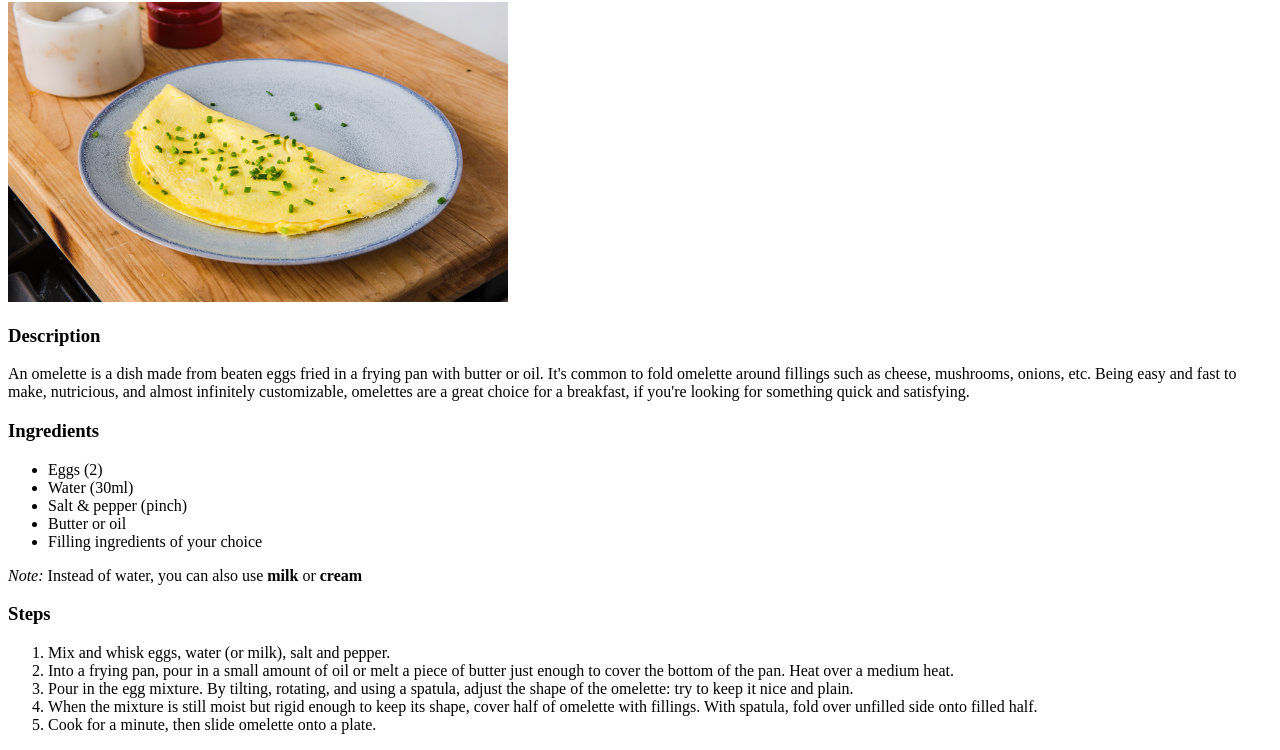
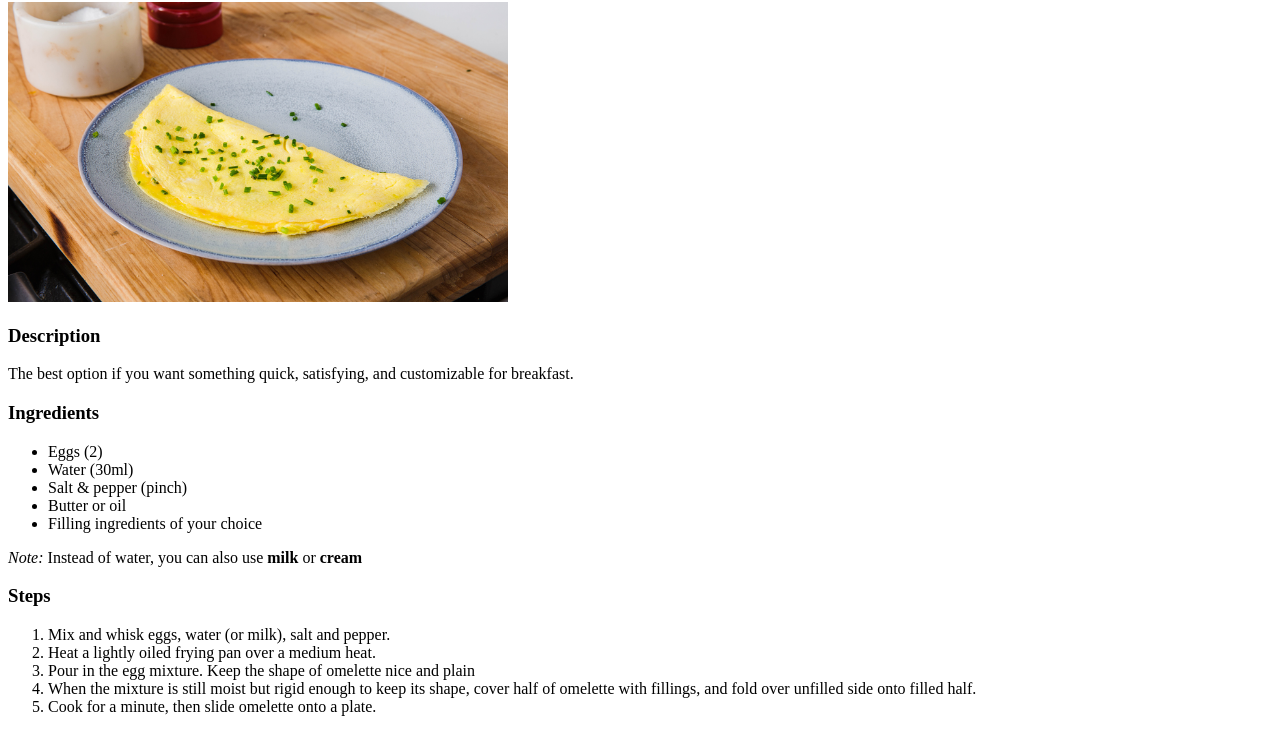
Before and after one commit to mercuri101/odin-recipes, a plain HTML site: page recipes/omelette.html in a window 1280 px wide. Shown: the part 78-828 px from the top of the page. Drawn offline with Linux system fonts and the light colour scheme.

Commit message:
Make omelette recipe less verbose

```diff
--- a/recipes/omelette.html
+++ b/recipes/omelette.html
@@ -11,10 +11,7 @@
         <img src="../img/omelette.jpg" alt="An omelette" width="500" height="300">
 
         <h3>Description</h3>
-            <p>An omelette is a dish made from beaten eggs fried in a frying pan with butter or oil.
-            It's common to fold omelette around fillings such as cheese, mushrooms, onions, etc.
-            Being easy and fast to make, nutricious, and almost infinitely customizable, omelettes are
-            a great choice for a breakfast, if you're looking for something quick and satisfying.</p>
+            <p>The best option if you want something quick, satisfying, and customizable for breakfast.</p>
 
         <h3>Ingredients</h3>
         <ul>
@@ -30,13 +27,10 @@
         <h3>Steps</h3>
         <ol>
             <li>Mix and whisk eggs, water (or milk), salt and pepper.</li>
-            <li>Into a frying pan, pour in a small amount of oil or
-                melt a piece of butter just enough to cover the bottom of the pan.
-                Heat over a medium heat.</li>
-            <li>Pour in the egg mixture. By tilting, rotating, and using a spatula,
-                adjust the shape of the omelette: try to keep it nice and plain.</li>
+            <li>Heat a lightly oiled frying pan over a medium heat.</li>
+            <li>Pour in the egg mixture. Keep the shape of omelette nice and plain</li>
             <li>When the mixture is still moist but rigid enough to keep its shape,
-                cover half of omelette with fillings. With spatula, fold over unfilled side
+                cover half of omelette with fillings, and fold over unfilled side
                 onto filled half.</li>
             <li>Cook for a minute, then slide omelette onto a plate.</li>
         </ol>
```
